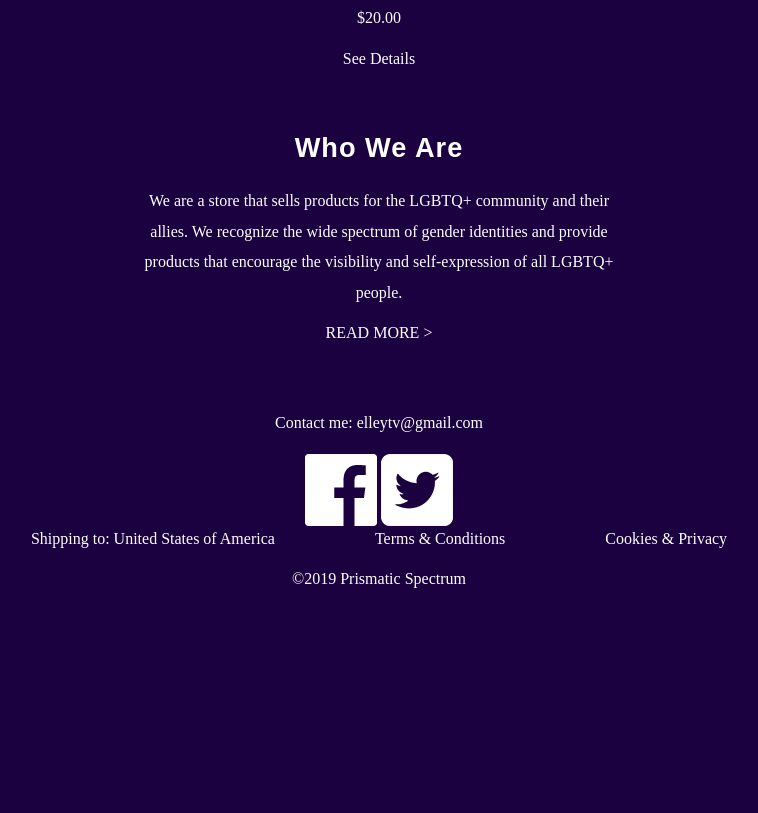
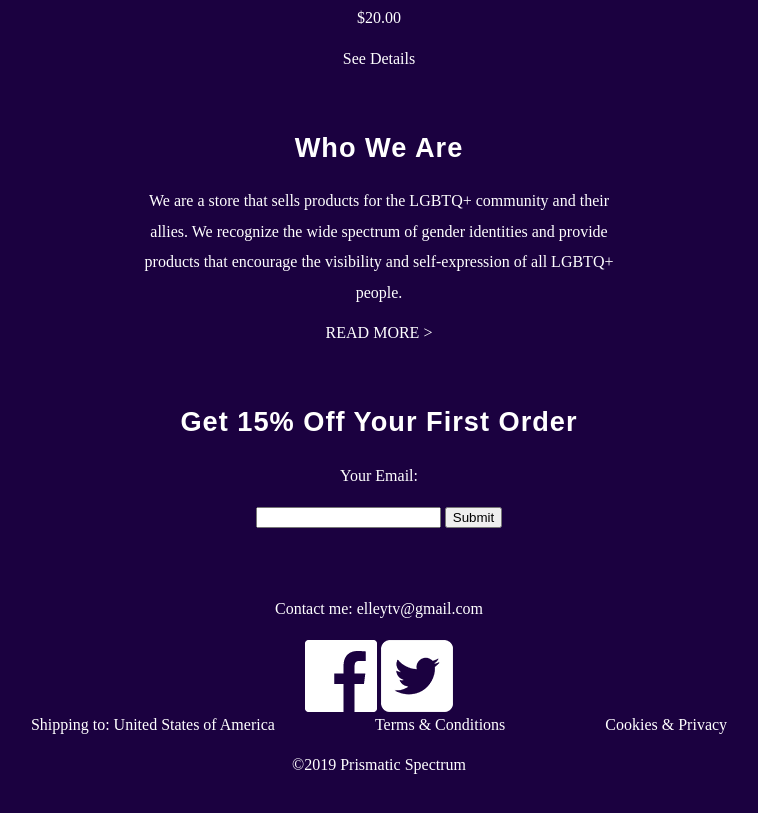
Before and after one commit to elleygithub/elleygithub.github.io, a plain HTML site: page unit_4/index.html in a window 1280 px wide. Shown: the part 6987-7800 px from the top of the page, without its empty margins (261-1019 px from the left). Before the commit the page ends 7656 px from the top, so only its background shows below. Drawn offline with Linux system fonts and the light colour scheme; a web font is replaced by a local one.

Commit message:
Added Email Submission Form

```diff
--- a/unit_4/css/style.css
+++ b/unit_4/css/style.css
@@ -64,6 +64,11 @@ a {
 	margin: 0 auto;
 }
 
+.coupon {
+	margin: 4em 0 0;
+}
+
+
 #logo {
 	font-size: 1.4em;
 	font-family: 'Shrikhand', cursive;
--- a/unit_4/index.html
+++ b/unit_4/index.html
@@ -46,7 +46,6 @@
 			<a href="#">See Details</a>
 		</section>
 
-
 		<section class="product">
 			<a href="#"><img src="images/pin.jpg" alt="Picture of an Pin Badge" title="Pin Badge"></a>
 			<h3>Name of Product 4</h3>
@@ -54,14 +53,12 @@
 			<a href="#">See Details</a>
 		</section>
 
-
 		<section class="product">
 			<a href="#"><img src="images/pin.jpg" alt="Picture of an Pin Badge" title="Pin Badge"></a>
 			<h3>Name of Product 5</h3>
 			<p>$20.00</p>
 			<a href="#">See Details</a>
 		</section>
-
 
 		<section class="product">
 			<a href="#"><img src="images/pin.jpg" alt="Picture of an Pin Badge" title="Pin Badge"></a>
@@ -84,13 +81,20 @@
 			<a href="#">See Details</a>
 		</section>
 
-
 		<section class="about">
 			<h2>Who We Are</h2>
 			<p>We are a store that sells products for the LGBTQ+ community and their allies. We recognize the wide spectrum of gender identities and provide products that encourage the visibility and self-expression of all LGBTQ+ people.</p>
 			<a href="#">READ MORE &gt;</a>
 		</section>
 
+		<section class="coupon">
+			<h2>Get 15% Off Your First Order</h2>
+			<form action="#">
+				<p>Your Email:</p>
+  				<input type="email" name="email">
+  				<input type="submit" value="Submit">
+			</form>
+		</section>
 
 		<footer>
 			<p>Contact me: <a href="mailto:elleytv@gmail.com">elleytv@gmail.com</a></p>
```
